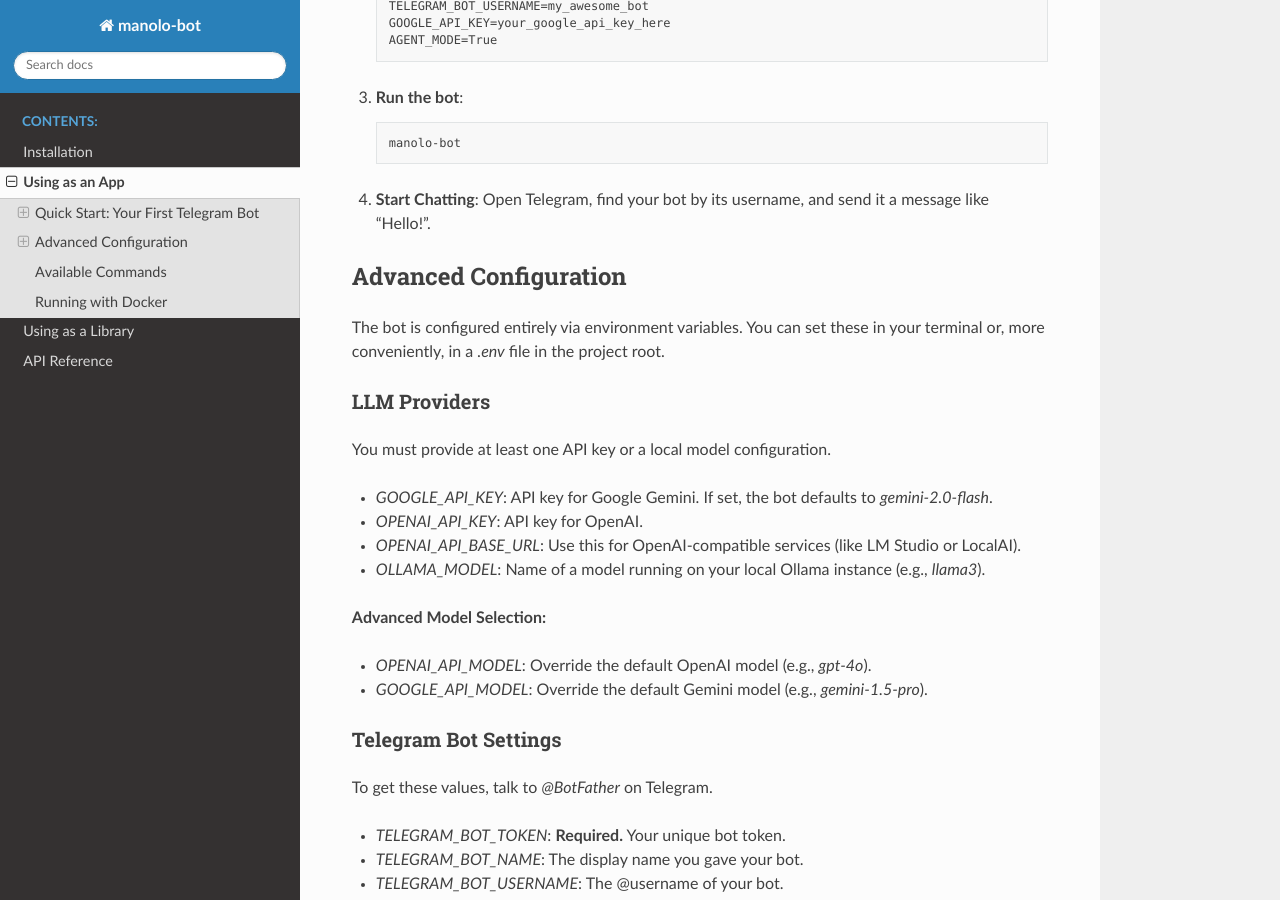
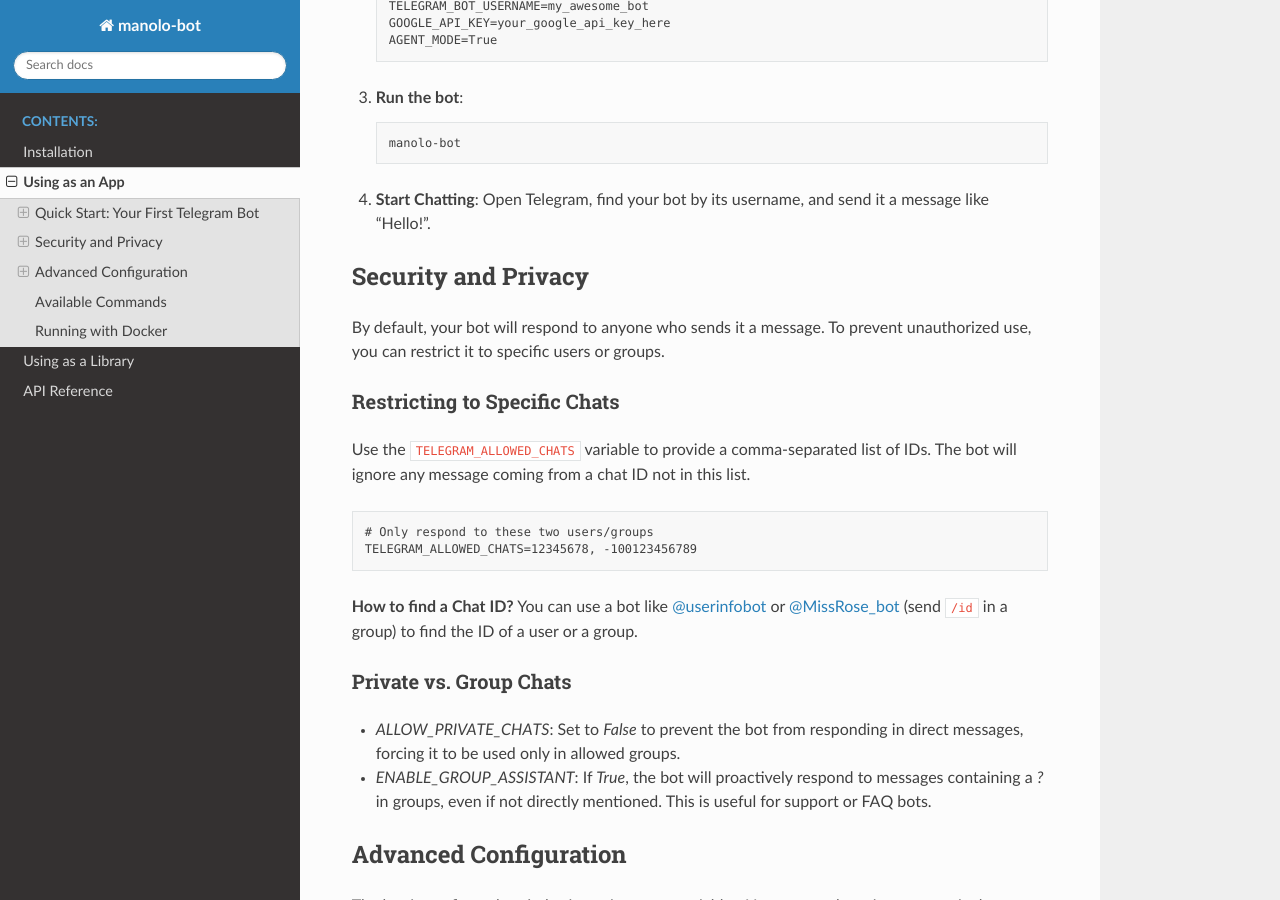
Before and after one commit to cccaballero/manolo_bot, a Sphinx documentation site: the page built from docs/source/usage_app.rst, in a window 1280 px wide and 900 px high, scrolled down 915 px. Built offline with Sphinx 7.4.7 and the Read the Docs theme 3.1.0, drawn with Linux system fonts in a browser that asks for light colours; some of the changed text lies outside the part shown.

Commit message:
Expand usage documentation to include security, privacy configurations, and chat restriction options.

```diff
--- a/docs/source/usage_app.rst
+++ b/docs/source/usage_app.rst
@@ -52,6 +52,30 @@ Step 3: Install and Run
 
 4.  **Start Chatting**:
     Open Telegram, find your bot by its username, and send it a message like "Hello!".
+
+Security and Privacy
+--------------------
+
+By default, your bot will respond to anyone who sends it a message. To prevent unauthorized use, you can restrict it to specific users or groups.
+
+Restricting to Specific Chats
+~~~~~~~~~~~~~~~~~~~~~~~~~~~~~
+
+Use the ``TELEGRAM_ALLOWED_CHATS`` variable to provide a comma-separated list of IDs. The bot will ignore any message coming from a chat ID not in this list.
+
+.. code-block:: text
+
+   # Only respond to these two users/groups
+   TELEGRAM_ALLOWED_CHATS=12345678, -100123456789
+
+**How to find a Chat ID?**
+You can use a bot like `@userinfobot <https://t.me/userinfobot>`_ or `@MissRose_bot <https://t.me/MissRose_bot>`_ (send ``/id`` in a group) to find the ID of a user or a group.
+
+Private vs. Group Chats
+~~~~~~~~~~~~~~~~~~~~~~~
+
+* `ALLOW_PRIVATE_CHATS`: Set to `False` to prevent the bot from responding in direct messages, forcing it to be used only in allowed groups.
+* `ENABLE_GROUP_ASSISTANT`: If `True`, the bot will proactively respond to messages containing a `?` in groups, even if not directly mentioned. This is useful for support or FAQ bots.
 
 Advanced Configuration
 ----------------------
@@ -157,12 +181,9 @@ Model Context Protocol (MCP)
      }
    }
 
-Interaction Control
-~~~~~~~~~~~~~~~~~~~
+Interaction and Behavior
+~~~~~~~~~~~~~~~~~~~~~~~~
 
-* `TELEGRAM_ALLOWED_CHATS`: Comma-separated list of IDs. If set, the bot will only respond in these chats.
-* `ALLOW_PRIVATE_CHATS`: Set to `False` to prevent the bot from responding in direct messages.
-* `ENABLE_GROUP_ASSISTANT`: If `True`, the bot will proactively respond to messages containing a `?` in groups, even if not directly mentioned.
 * `ADD_NO_ANSWER`: If `True`, the bot will reply with "NO_ANSWER" if it doesn't understand a message or isn't sure if it should respond.
 * `SIMULATE_TYPING`: If `True`, the bot will simulate typing before sending a response.
 * `SIMULATE_TYPING_WPM`: Typing speed in words per minute (default: `100`).
```
